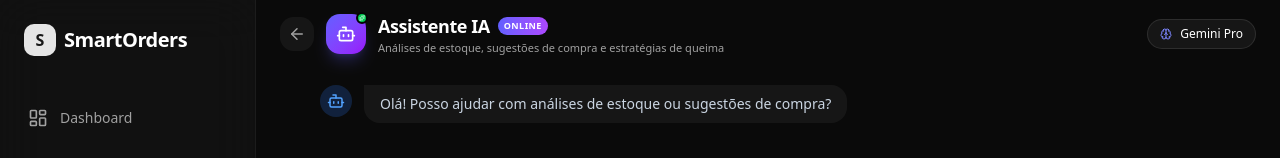
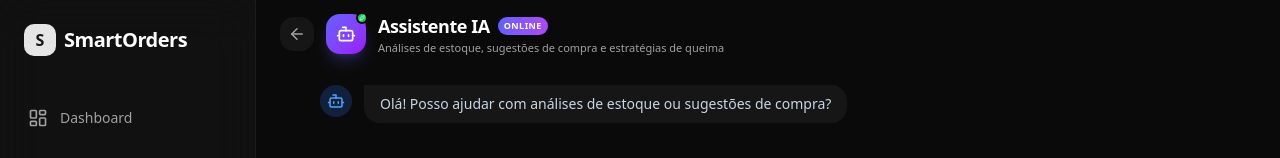
Before and after one commit to josepedro15/GerenteDeEstoque, a Next.js app in the folder frontend/: page /chat in a window 1280 px wide. Shown: the top 158 px of the page. Built offline with nearby package versions, Linux system fonts and the light colour scheme; no server answers; the database is empty.

Commit message:
fix: remove badge Gemini Pro do chat

```diff
--- a/frontend/app/(main)/chat/page.tsx
+++ b/frontend/app/(main)/chat/page.tsx
@@ -45,11 +45,6 @@
                             </p>
                         </div>
                     </div>
-
-                    <div className="hidden lg:flex items-center gap-2 px-3 py-1.5 rounded-full bg-white/5 border border-white/10 text-xs">
-                        <Brain size={12} className="text-indigo-400" />
-                        <span className="text-white font-medium">Gemini Pro</span>
-                    </div>
                 </div>
             </header>
 
```
